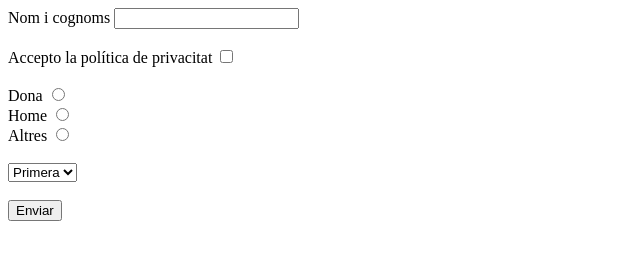
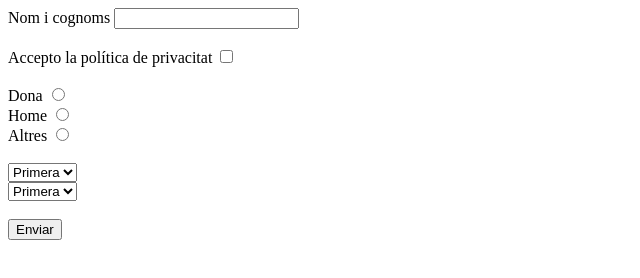
Before and after one commit to pauitic/formulariDamB, a plain HTML site: page index.html in a window 1280 px wide. Shown: the whole page, without its empty margins (0-640 px from the left). Drawn offline with Linux system fonts and the light colour scheme.

Commit message:
Afegit un nou selector

```diff
--- a/index.html
+++ b/index.html
@@ -36,6 +36,14 @@
         </select>
     </div>
 
+    <div>
+        <select>
+            <option>Primera</option>
+            <option>Segona</option>
+            <option>Tercera</option>
+        </select>
+    </div>
+
     <br>
     <input type="button" value="Enviar">
 </form>
```
